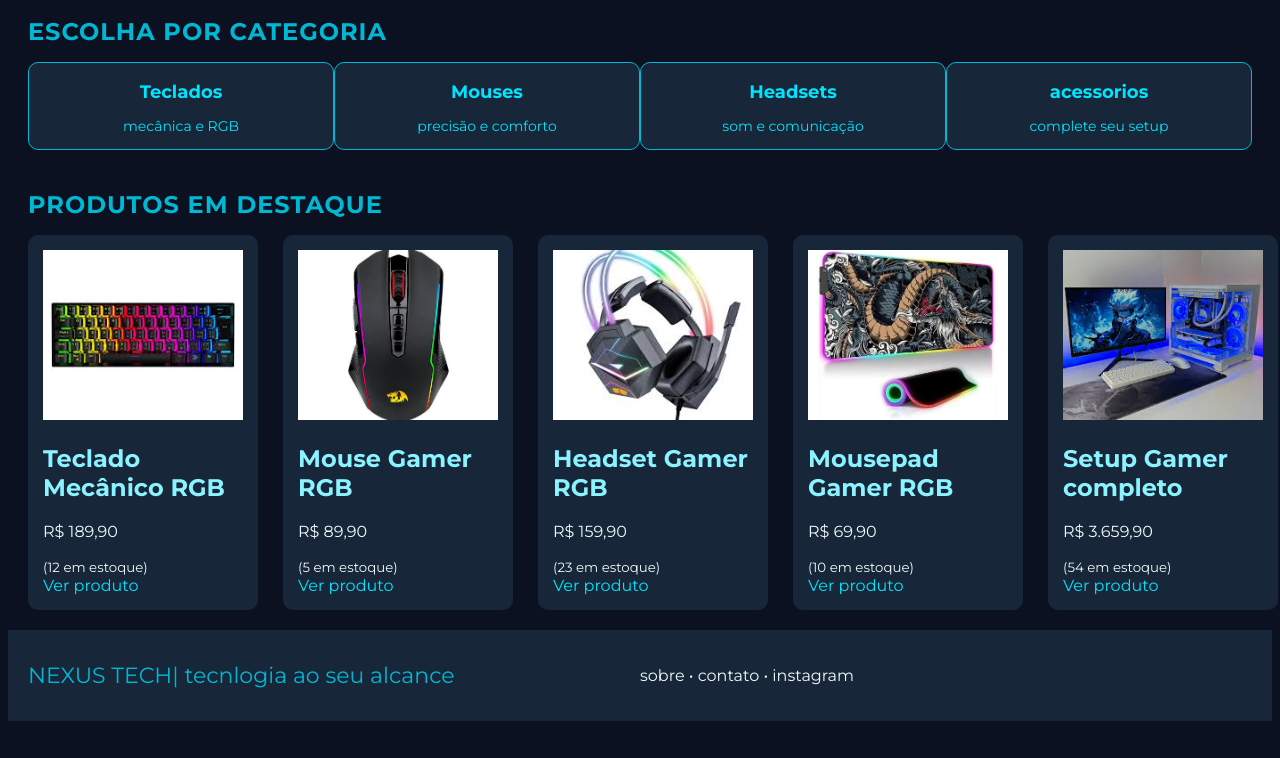
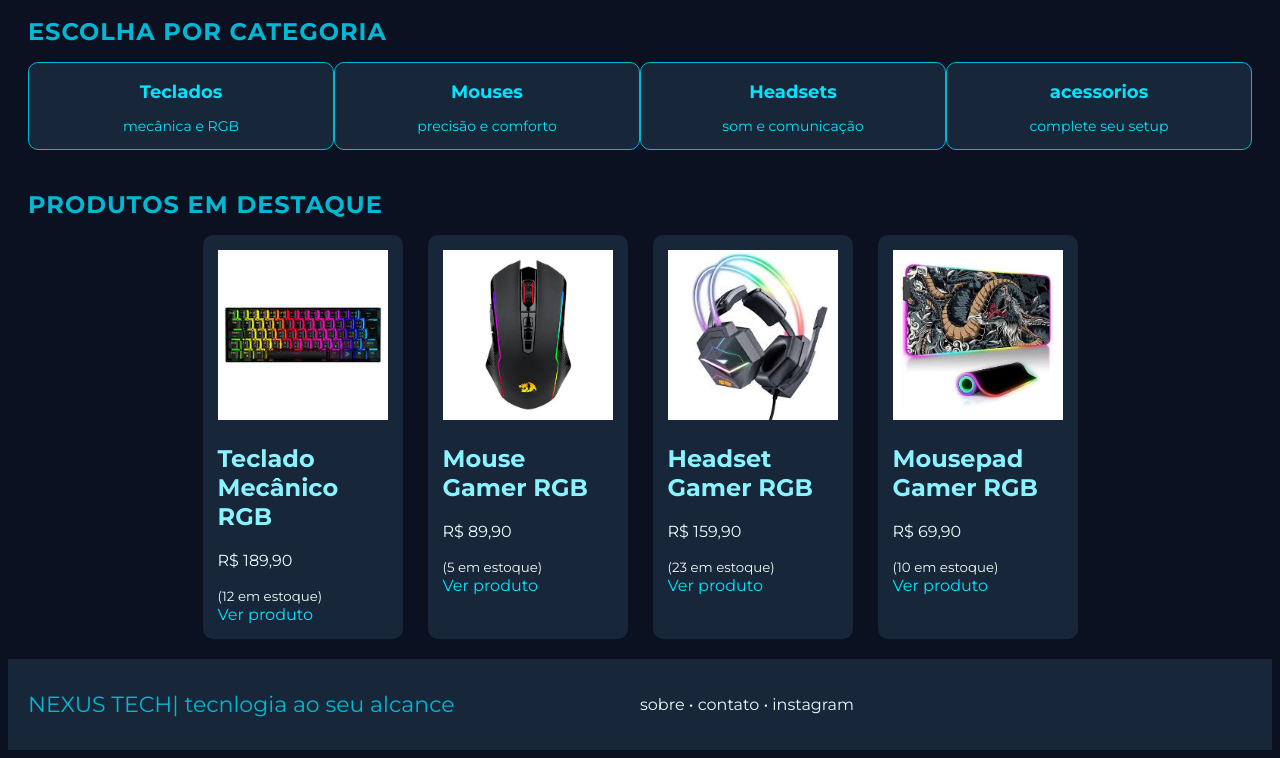
Before and after one commit to wizardcraft00/projeto_de_pedrina, a plain HTML site: page index.html in a window 1280 px wide. Shown: the part 395-1153 px from the top of the page. Before the commit the page ends 1124 px from the top, so only its background shows below. Drawn offline with Linux system fonts and the light colour scheme.

Commit message:
versão_02.1

```diff
--- a/estilo.css
+++ b/estilo.css
@@ -44,7 +44,7 @@
 }
 .menu a{
     color: var(--texto);
-    transition: 0.5s ease;
+    transition: 0.3s ease;
     text-decoration: none;
     border: 1px solid transparent;
 }
@@ -59,6 +59,7 @@
     border: 1px solid ;
     border-radius: 10px;
     padding: 1px;
+    transition: 0.3s ease;
 }
 .carrinho{
     display: flex;
@@ -115,13 +116,14 @@ body{
 }
 .cards {
     display: grid;
-    grid-template-columns:  repeat(5, 1fr);
+    grid-template-columns:  repeat(4, 200px);
     gap: 25px;
+    justify-content: center;
 }
 .card{
     background-color: var(--cards);
     padding: 15px;
-    width: 200px;
+    width: auto;
     border-radius: 10px;
 }
 .card p{
@@ -145,6 +147,7 @@ body{
     border: 1px solid ;
     border-radius: 10px;
     padding: 2px;
+    transition: 0.3s ease;
 }
 .card small{
     color: var(--texto);
--- a/index.html
+++ b/index.html
@@ -101,15 +101,6 @@
                     <br/>
                     <a href="./detalhes.html">Ver produto</a>
                 </div>
-                <div class = "card">
-                    <img src = "./imgs/pc_gamer.jpg"
-                    alt = "Mousepad gamer"/>
-                    <h2>Setup Gamer completo</h2>
-                    <p>R$ 3.659,90</p>
-                    <small>(54 em estoque)</small>
-                    <br/>
-                    <a href="./detalhes.html">Ver produto</a>
-                </div>
             </div>
         </section>
     </main>
```
